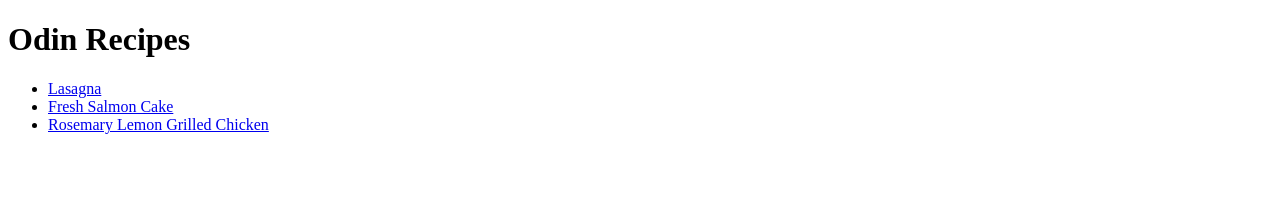
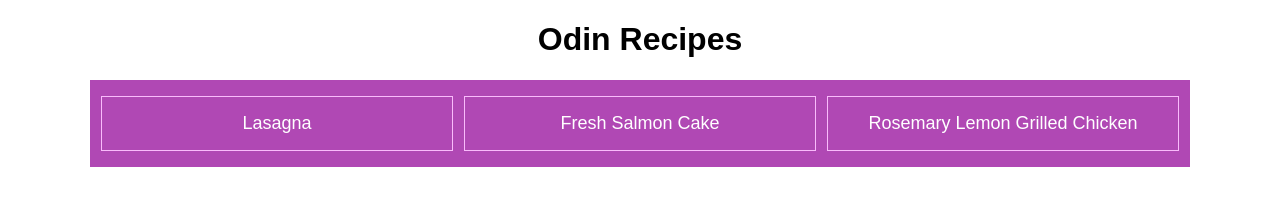
Before and after one commit to romecalago/odin-recipes, a plain HTML site: page index.html in a window 1280 px wide. Drawn offline with Linux system fonts and the light colour scheme.

Commit message:
Add style on the Odin Recipe Page
I have added a css link in the html and created style css file

```diff
--- a/index.html
+++ b/index.html
@@ -3,6 +3,7 @@
     <head>
         <meta charset="UTF-8">
         <title>Odin Recipes Website</title>
+        <link rel="stylesheet" href="./style.css">
     </head>
     <body>
         <h1>Odin Recipes</h1>
--- /dev/null
+++ b/style.css
@@ -0,0 +1,45 @@
+* {
+    box-sizing: border-box;
+}
+
+body {
+    font-family: Arial, Helvetica, sans-serif;
+}
+
+h1 {
+    text-align: center;
+}
+
+
+ul {
+    display: flex;
+    background: #b048b4;
+    width: 1100px;
+    margin: 0 auto;
+    justify-content: space-evenly;
+    padding-inline-start: 0px;
+}
+
+ul li {
+    list-style: none;
+    width: 32%;
+    margin: 16px 0px;
+
+    border: 1px solid #f9bbfb;
+    text-align: center;
+}
+
+a {
+    display: inline-block;
+    color: #fff;
+    text-decoration: none;
+    font-size: 18px;
+    padding: 16px 24px;
+    width: 100%;
+}
+
+a:hover {
+    background: #9d3aa0;
+    font-weight: 700;
+    text-decoration: underline;
+}
```
